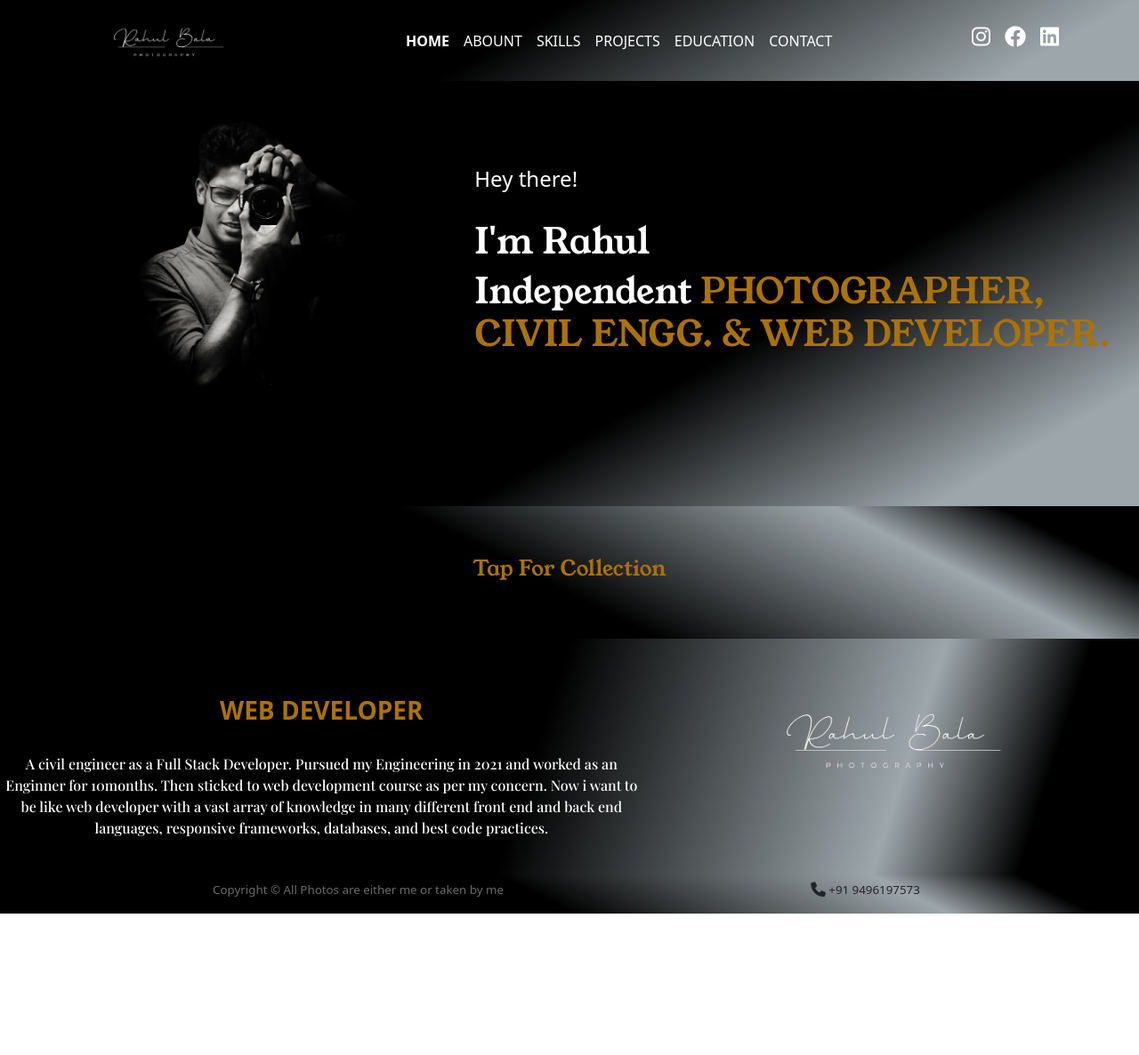
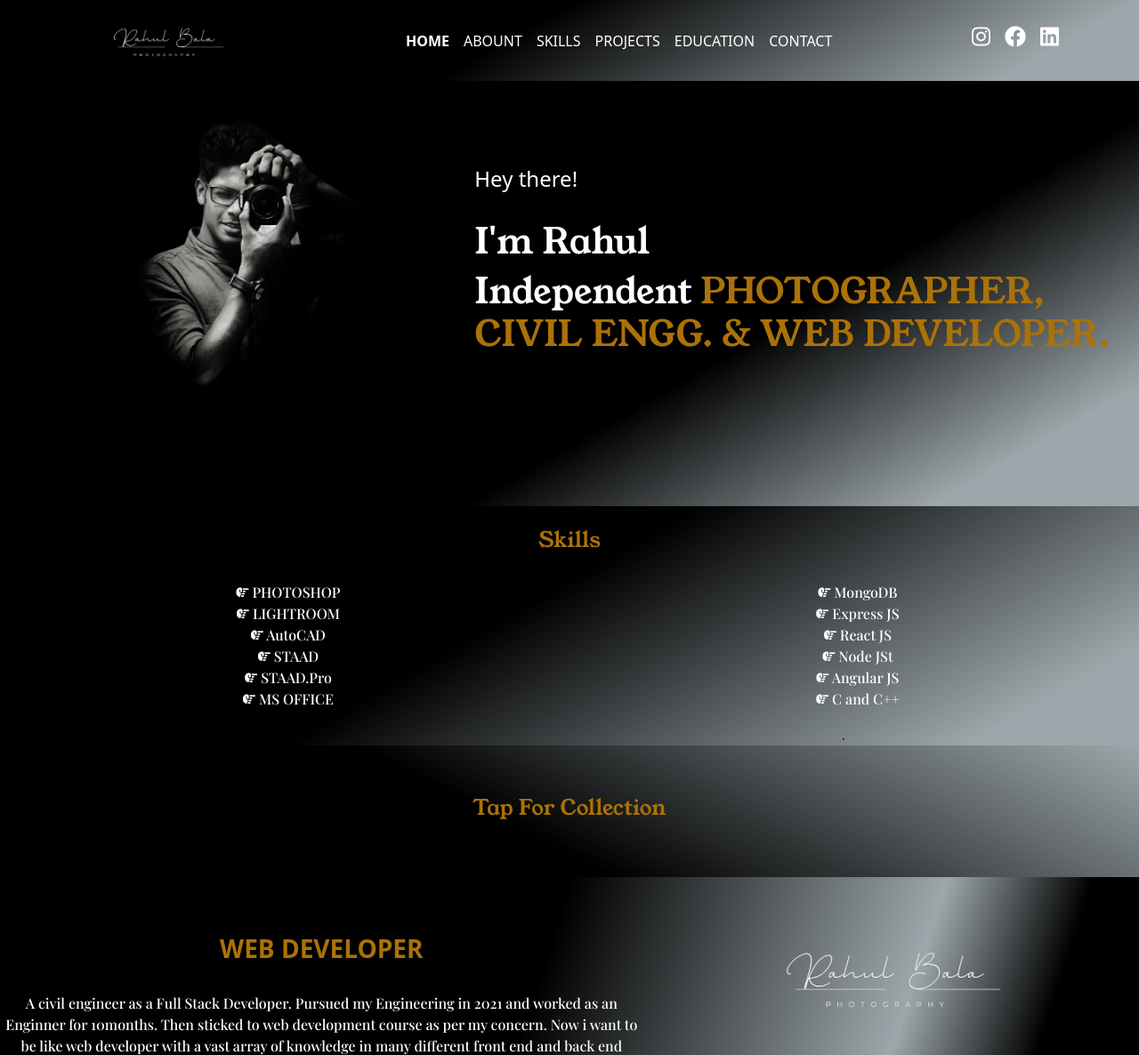
Before and after one commit to rahulbala98/portfolio, a plain HTML site: page index.html in a window 1280 px wide. Shown: the top 1186 px of the page at 89% size. Before the commit the page ends 1027 px from the top, so only its background shows below. Drawn offline with nearby package versions, Linux system fonts and the light colour scheme; a web font is replaced by a local one.

Commit message:
portfolioaddon5

```diff
--- a/index.html
+++ b/index.html
@@ -98,10 +98,38 @@ background: linear-gradient(150deg, rgba(0,0,0,1) 64%, rgba(157,167,171,1) 89%)"
 
     </div>
 
+<!-- skills -->
+<div style="background-color:rgb(0,0,0);
+background: linear-gradient(150deg, rgba(0,0,0,1) 45%, rgba(157,167,171,1) 89%);">
+<br>
+<h4 style="color:  rgb(171, 114, 7); font-family: 'Young Serif', serif;" class="text-center ">Skills</h4><br>
+ <div class="row  w-100">
+    <div class="col-lg-6 " style="text-align: center;">
+        <ul  type="none" style="color: white; font-family: 'Playfair Display', serif;">
+            <li><i class="fa-solid fa-hand-point-right fa-sm" style="color: #ffffff;"></i>   PHOTOSHOP</li>
+            <li><i class="fa-solid fa-hand-point-right fa-sm" style="color: #ffffff;"></i> LIGHTROOM</li>
+            <li><i class="fa-solid fa-hand-point-right fa-sm" style="color: #ffffff;"></i> AutoCAD</li>
+            <li><i class="fa-solid fa-hand-point-right fa-sm" style="color: #ffffff;"></i> STAAD</li>
+            <li><i class="fa-solid fa-hand-point-right fa-sm" style="color: #ffffff;"></i> STAAD.Pro</li>
+            <li><i class="fa-solid fa-hand-point-right fa-sm" style="color: #ffffff;"></i> MS OFFICE</li>
+        </ul></div>
+    <div class="col-lg-6 " style="text-align: center;">
+        <ul  type="none" style="color: white; font-family: 'Playfair Display', serif;">
+        <li><i class="fa-solid fa-hand-point-right fa-sm" style="color: #ffffff;"></i> MongoDB</li>
+        <li><i class="fa-solid fa-hand-point-right fa-sm" style="color: #ffffff;"></i> Express JS</li>
+        <li><i class="fa-solid fa-hand-point-right fa-sm" style="color: #ffffff;"></i> React JS</li>
+        <li><i class="fa-solid fa-hand-point-right fa-sm" style="color: #ffffff;"></i> Node JSt</li>
+        <li><i class="fa-solid fa-hand-point-right fa-sm" style="color: #ffffff;"></i> Angular JS</li>
+        <li><i class="fa-solid fa-hand-point-right fa-sm" style="color: #ffffff;"></i> C and C++</li>
+    </ul>.</div>
+ </div>
+</div>
 
 
-    <div style="background: rgb(0,0,0);
-    background: linear-gradient(207deg, rgba(0,0,0,1) 10%, rgba(157,167,171,1) 22%, rgba(0,0,0,1) 53%);">
+
+<!-- tap -->
+    <div style="background: rgb(157,167,171);
+    background: linear-gradient(207deg, rgba(157,167,171,1) 0%, rgba(0,0,0,1) 56%);">
     <br>
     <br>
 
--- a/portfolio.css
+++ b/portfolio.css
@@ -1,6 +1,7 @@
 .h4:hover{
 transform: scale(1.05)
 }
+
 
 /* @media(orientatio:portrait){ */
 /* @media(min-width:500px) and (max-width:600px)
```
